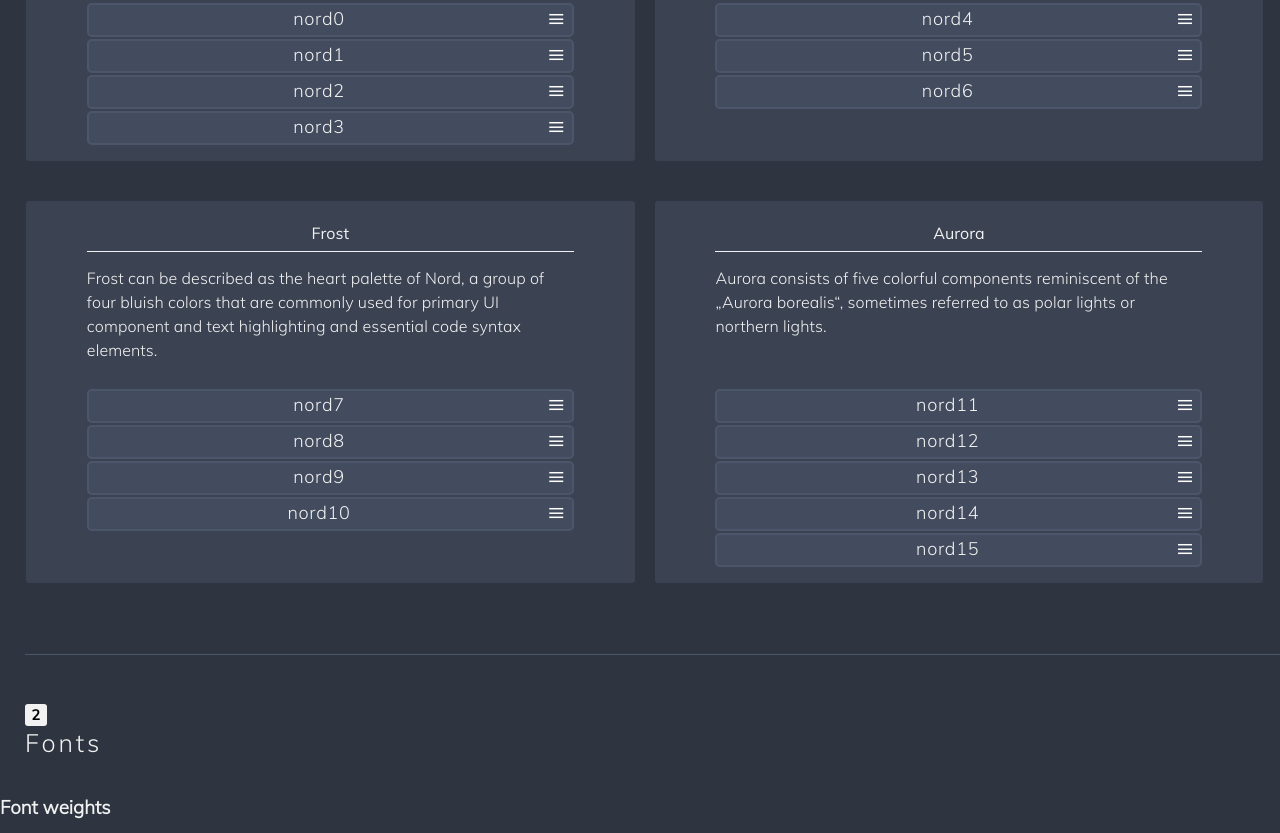
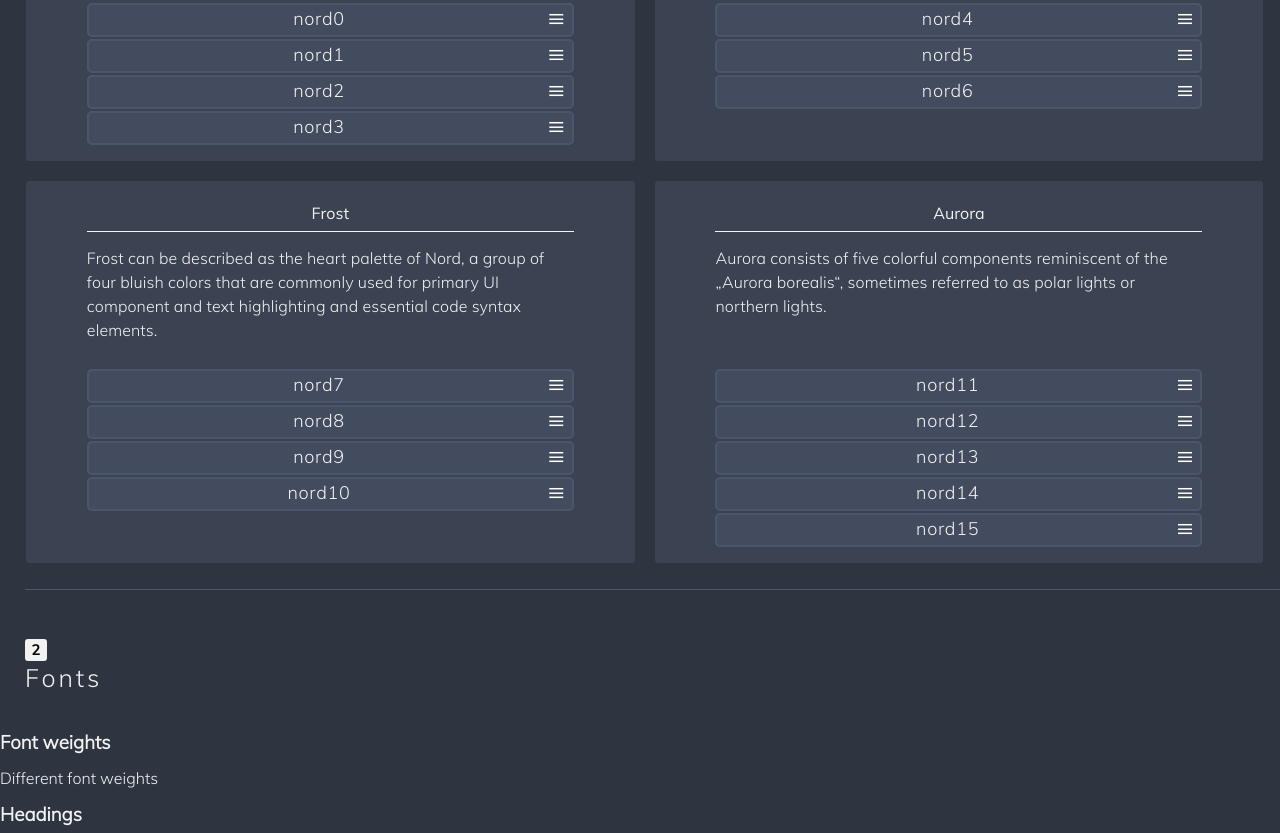
Before and after one commit to zimmoc/stylesheet, a plain HTML site: page index.html in a window 1280 px wide. Shown: the part 869-1702 px from the top of the page. Drawn offline with Linux system fonts and the light colour scheme.

Commit message:
fixed margins

```diff
--- a/styles.css
+++ b/styles.css
@@ -261,7 +261,7 @@ body {
     flex-wrap: wrap;
     justify-content: left;
     position: relative;
-    padding-bottom: 50px;
+    padding-bottom: 25px;
     box-shadow: 0 1px #4C566A;
     margin-left: 25px;
   }
@@ -286,7 +286,6 @@ body {
     color: #F2F2F2;
     position: relative;
     margin-top: 20px;
-    margin-bottom: 20px;
     margin-right: 20px;
     min-height: 200px;
     padding-bottom: 20px;
```
